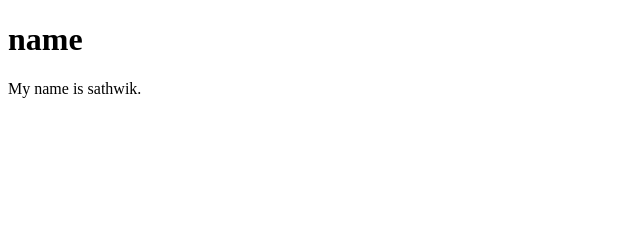
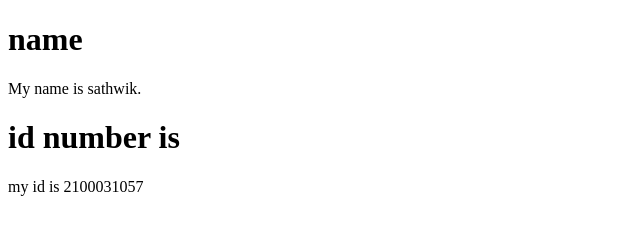
Before and after one commit to sathwik0007/MCU, a plain HTML site: page index.html in a window 1280 px wide. Shown: the whole page, without its empty margins (0-640 px from the left). Drawn offline with Linux system fonts and the light colour scheme.

Commit message:
id number

```diff
--- a/index.html
+++ b/index.html
@@ -4,6 +4,9 @@
 
 <h1>name</h1>
 <p>My name is sathwik.</p>
+<h1>id number is</h1>
+<p>my id is 2100031057</p>
+
 
 </body>
 </html>
```
